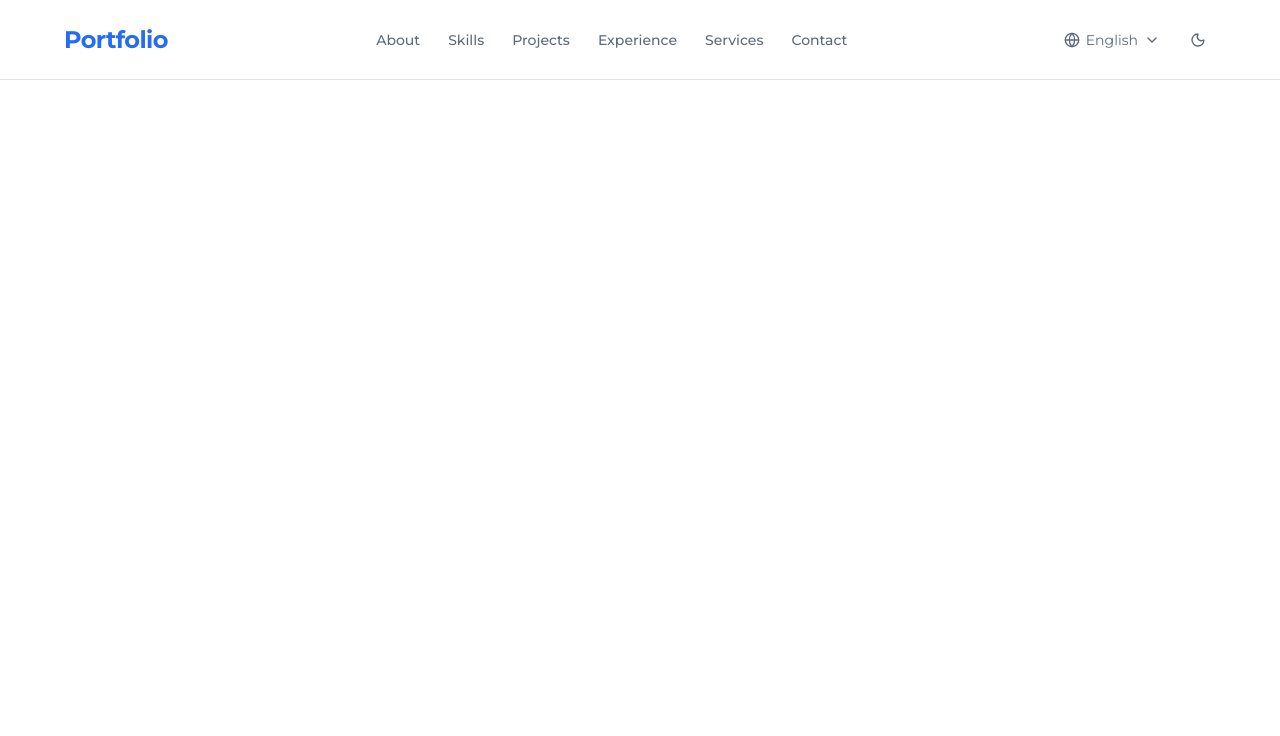
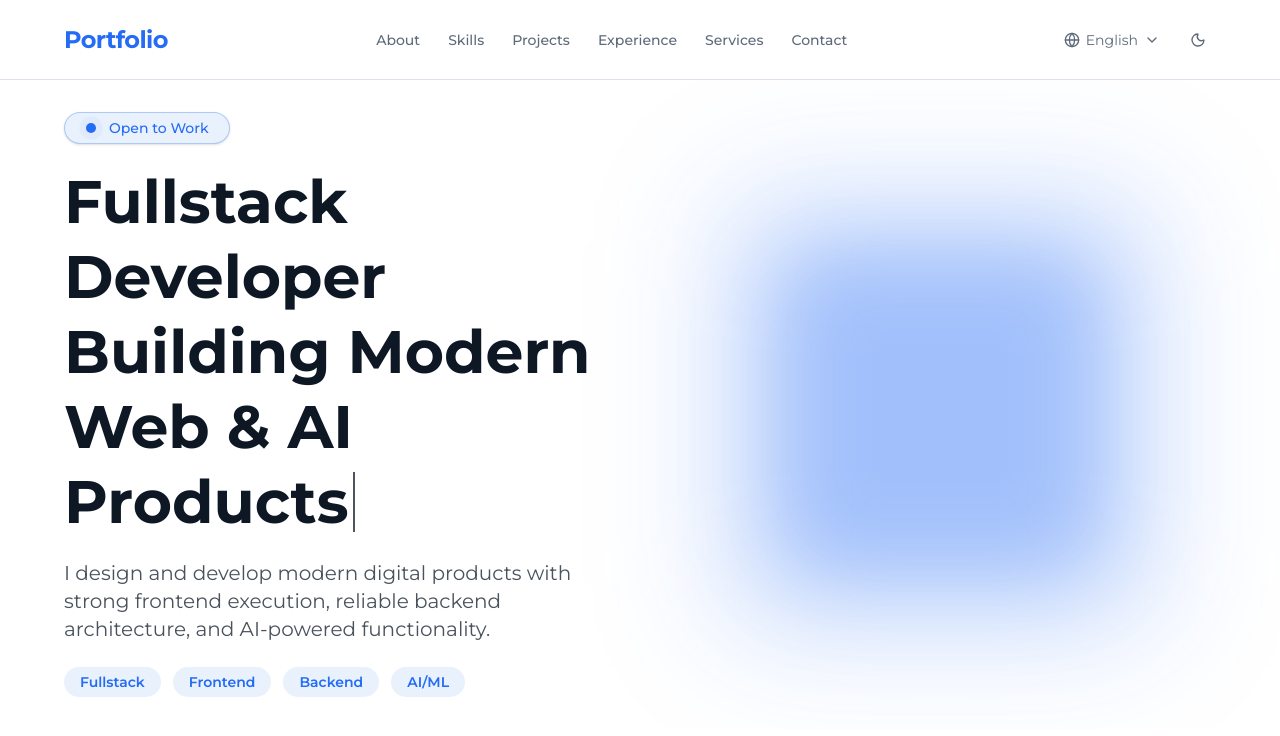
Before and after one commit to Phluynhh/Portfolio, a Next.js app: page / in a window 1280 px wide. Shown: the top 736 px of the page. Built offline with nearby package versions, Linux system fonts and the light colour scheme.

Commit message:
feat: add Overall and Decorations components with animations for enhanced UI experience

```diff
--- a/src/app/globals.css
+++ b/src/app/globals.css
@@ -163,3 +163,78 @@
     @apply bg-background text-foreground antialiased;
   }
 }
+
+@keyframes orb-breathe {
+  0%,
+  100% {
+    transform: translate(-50%, -50%) scale(0.88);
+    opacity: 0.45;
+  }
+
+  50% {
+    transform: translate(-50%, -50%) scale(1.12);
+    opacity: 0.72;
+  }
+}
+
+@keyframes float-jump {
+  0%,
+  100% {
+    transform: translateY(0px);
+  }
+
+  50% {
+    transform: translateY(-14px);
+  }
+}
+
+@keyframes slow-tilt {
+  0%,
+  100% {
+    transform: translate(-50%, -50%) rotate(12deg);
+  }
+
+  50% {
+    transform: translate(-50%, -50%) rotate(17deg);
+  }
+}
+
+@keyframes square-reveal {
+  0% {
+    opacity: 0.12;
+    transform: scale(0.92);
+    filter: blur(6px);
+  }
+
+  100% {
+    opacity: 1;
+    transform: scale(1);
+    filter: blur(0);
+  }
+}
+
+@layer utilities {
+  .orb-breathe {
+    animation: orb-breathe 3.8s ease-in-out infinite;
+  }
+
+  .float-jump {
+    animation: float-jump 2.2s ease-in-out infinite;
+  }
+
+  .float-jump-delay-1 {
+    animation: float-jump 2.4s ease-in-out 0.25s infinite;
+  }
+
+  .float-jump-delay-2 {
+    animation: float-jump 2.1s ease-in-out 0.45s infinite;
+  }
+
+  .slow-tilt {
+    animation: slow-tilt 8s ease-in-out infinite;
+  }
+
+  .square-reveal {
+    animation: square-reveal 1.3s ease-out both;
+  }
+}
--- a/src/app/page.tsx
+++ b/src/app/page.tsx
@@ -1,9 +1,13 @@
 import Header from "@/components/ui/Header";
+import Overall from "@/components/ui/Overall";
 
 export default function Home() {
   return (
     <div className="w-full">
       <Header />
+      <div className="mt-20">
+        <Overall />
+      </div>
     </div>
   );
 }
--- /dev/null
+++ b/src/components/graphics/Decorations.tsx
@@ -0,0 +1,40 @@
+import React from "react";
+
+export default function Decorations() {
+  return (
+    <div className="w-full h-140 flex items-center justify-center">
+      <div className="relative w-70 h-70">
+        {/* Staying square */}
+        <div
+          className="absolute inset-0 flex items-center justify-center pointer-events-none"
+          style={{
+            animation: "heartbeatGlow 3s ease-in-out infinite",
+          }}
+        >
+          <div className="absolute w-[160%] h-[160%] rounded-[32px] bg-primary/30 blur-[70px]"></div>
+          <div className="absolute w-[130%] h-[130%] rounded-[32px] bg-primary/35 blur-[55px]"></div>
+          <div className="absolute w-[115%] h-[115%] rounded-[32px] bg-primary/40 blur-[45px]"></div>
+          <div className="absolute w-full h-full rounded-[32px] bg-primary/45 blur-[35px]"></div>
+        </div>
+
+        <style>
+          {`
+@keyframes heartbeatGlow {
+  0% {
+    opacity: 0.5;
+  }
+  50% {
+    opacity: 1;
+  }
+  100% {
+    opacity: 0.5;
+  }
+}
+`}
+        </style>
+        {/* Rotating square */}
+        <div className="absolute inset-0 border-[1.25] border-primary/50 rounded-2xl animate-spin animation-duration-[15s]"></div>
+      </div>
+    </div>
+  );
+}
--- /dev/null
+++ b/src/components/ui/Overall.tsx
@@ -0,0 +1,72 @@
+"use client";
+
+import { useEffect, useState } from "react";
+import Decorations from "../graphics/Decorations";
+
+export default function Overall() {
+  const headline = "Fullstack Developer Building Modern Web & AI Products";
+  const skills = ["Fullstack", "Frontend", "Backend", "AI/ML"];
+  const [typedHeadline, setTypedHeadline] = useState("");
+
+  useEffect(() => {
+    let currentIndex = 0;
+
+    const typingTimer = setInterval(() => {
+      currentIndex += 1;
+      setTypedHeadline(headline.slice(0, currentIndex));
+
+      if (currentIndex >= headline.length) {
+        clearInterval(typingTimer);
+      }
+    }, 35);
+
+    return () => clearInterval(typingTimer);
+  }, []);
+
+  return (
+    <section className="relative overflow-hidden">
+      <div className="mx-auto flex w-full max-w-6xl flex-col items-center justify-between gap-12 py-8 lg:flex-row">
+        <div className="w-full lg:w-1/2">
+          <div className="inline-flex items-center gap-3 rounded-full border border-primary/30 bg-secondary px-5 py-2 text-primary shadow-sm">
+            <span className="relative flex h-3 w-3 items-center justify-center">
+              <span className="absolute inline-flex h-full w-full animate-ping rounded-full bg-primary/60" />
+              <span className="relative inline-flex h-2.5 w-2.5 rounded-full bg-primary" />
+            </span>
+            <span className="text-sm font-medium leading-none">
+              Open to Work
+            </span>
+          </div>
+
+          <h1
+            className="mt-5 text-4xl font-bold leading-tight sm:text-5xl lg:text-6xl"
+            aria-label={headline}
+          >
+            {typedHeadline}
+            <span className="ml-1 inline-block h-[1em] w-0.5 animate-pulse bg-foreground align-[-0.15em]" />
+          </h1>
+
+          <h2 className="mt-5 text-lg text-foreground/75 lg:text-xl">
+            I design and develop modern digital products with strong frontend
+            execution, reliable backend architecture, and AI-powered
+            functionality.
+          </h2>
+
+          <div className="mt-6 flex flex-wrap gap-3">
+            {skills.map((skill) => (
+              <span
+                key={skill}
+                className="rounded-full bg-secondary px-4 py-2 text-sm font-semibold leading-none text-primary"
+              >
+                {skill}
+              </span>
+            ))}
+          </div>
+        </div>
+
+        <div className="relative hidden h-136 w-full lg:block lg:w-1/2">
+          <Decorations />
+        </div>
+      </div>
+    </section>
+  );
+}
```
